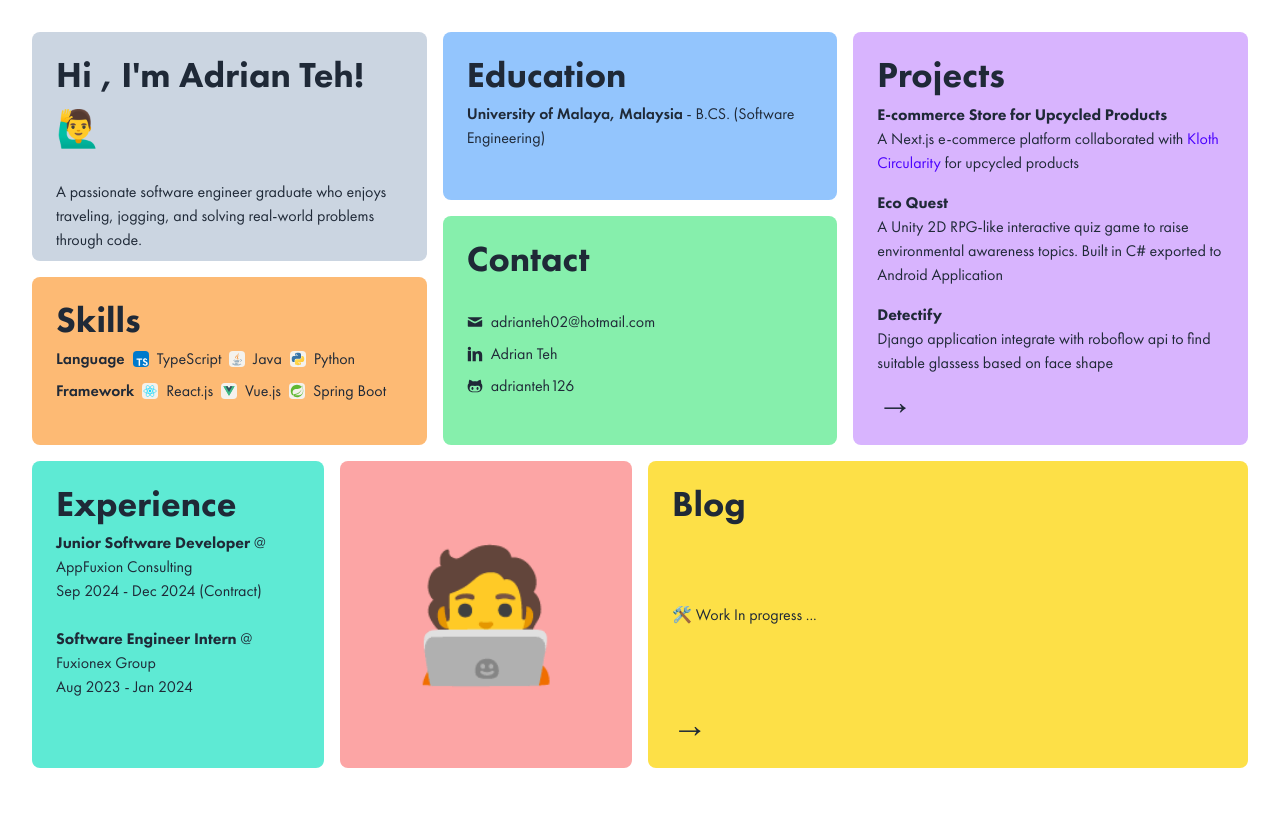
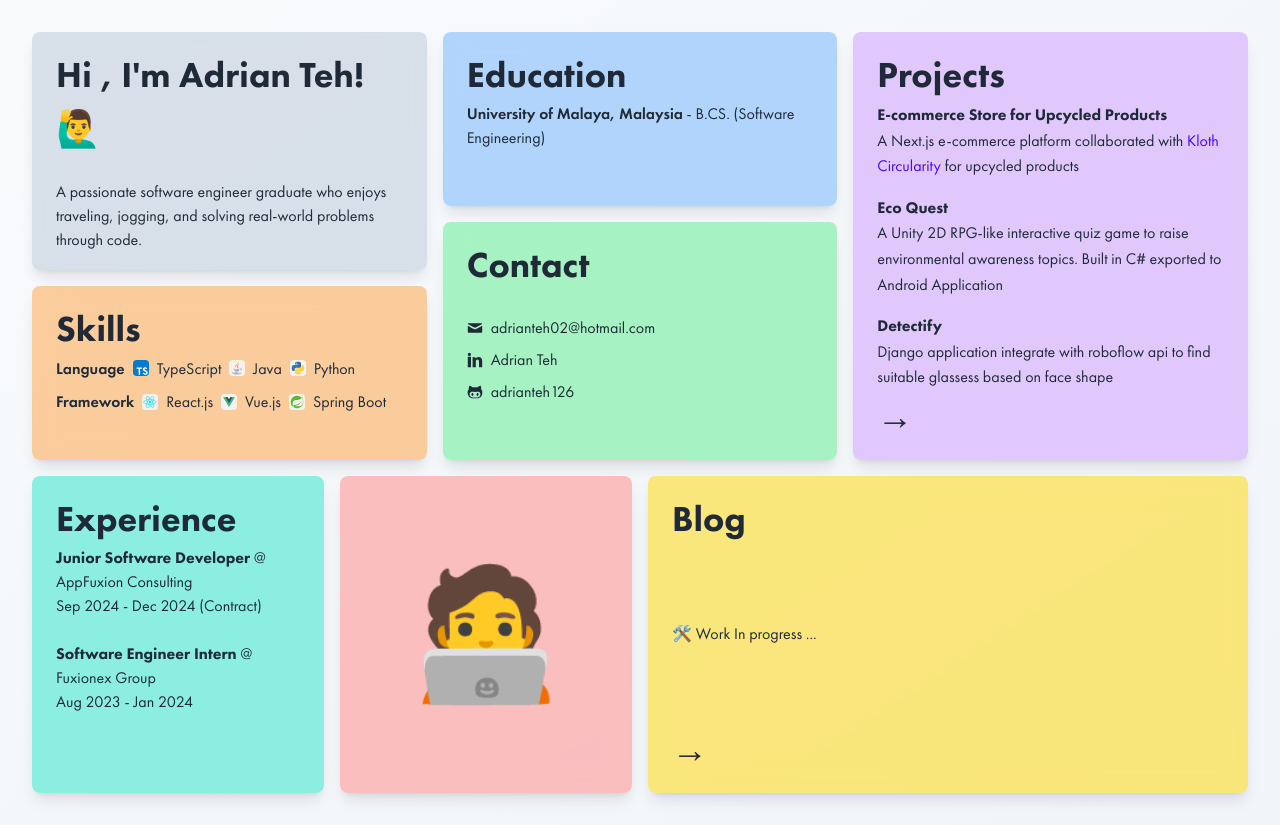
Before and after one commit to adrianteh126/adrianteh126.github.io, a Next.js app: page / in a window 1280 px wide. Before the commit the page ends 800 px from the top, so only its background shows below. Built offline with nearby package versions, Linux system fonts and the light colour scheme.

Commit message:
feat(landing): add motions

```diff
--- a/package.json
+++ b/package.json
@@ -11,6 +11,7 @@
   },
   "dependencies": {
     "clsx": "^2.1.1",
+    "framer-motion": "^12.34.0",
     "next": "16.1.6",
     "react": "19.2.4",
     "react-dom": "19.2.4",
--- a/src/app/layout.tsx
+++ b/src/app/layout.tsx
@@ -1,5 +1,5 @@
 import { cn } from "@/lib/utils";
-import type { Metadata } from "next";
+import type { Metadata, Viewport } from "next";
 import localFont from "next/font/local";
 
 import "@/styles/globals.css";
@@ -41,6 +41,12 @@ export const metadata: Metadata = {
   },
 };
 
+export const viewport: Viewport = {
+  width: "device-width",
+  initialScale: 1,
+  maximumScale: 5,
+};
+
 export default function RootLayout({
   children,
 }: Readonly<{
--- a/src/app/page.tsx
+++ b/src/app/page.tsx
@@ -1,3 +1,5 @@
+"use client";
+
 import {
   EntypoMail,
   EntypoSocialGithub,
@@ -10,21 +12,61 @@ import {
   SkillIconsVuejsLight,
 } from "@/components/icon";
 import Link from "next/link";
+import { motion } from "framer-motion";
+import { useState } from "react";
+
+// Animation variants
+const cardVariants = {
+  hidden: { opacity: 0, y: 20 },
+  visible: { opacity: 1, y: 0 },
+};
+
+const hoverVariants = {
+  scale: 1.02,
+  y: -4,
+  transition: {
+    type: "spring" as const,
+    stiffness: 400,
+    damping: 25,
+  },
+};
 
 export default function Home() {
+  // Detect if device supports hover (not touch-only) - initialized lazily
+  const [isHoverEnabled] = useState(() => {
+    if (typeof window === "undefined") return false;
+    return window.matchMedia("(hover: hover)").matches;
+  });
+
   return (
-    <div className="grid h-screen grid-flow-dense grid-cols-12 grid-rows-12 gap-4 bg-base-100 p-8 *:rounded-lg *:px-6 *:py-4">
+    <>
+      <div className="grid min-h-screen grid-flow-dense grid-cols-2 grid-rows-12 gap-3 bg-gradient-to-br from-slate-50 to-slate-100 p-4 *:rounded-lg *:px-6 *:py-4 sm:grid-cols-6 sm:gap-3 sm:p-6 lg:grid-cols-12 lg:gap-4 lg:p-8">
         {/* About Me */}
-      <div className="col-span-4 row-span-4 bg-slate-300">
+        <motion.div
+          className="col-span-2 row-span-4 bg-slate-300/70 shadow-lg backdrop-blur-md sm:col-span-6 lg:col-span-4"
+          variants={cardVariants}
+          initial="hidden"
+          animate="visible"
+          transition={{ duration: 0.5, delay: 0 }}
+          whileHover={isHoverEnabled ? hoverVariants : undefined}
+        >
           <h2 className="font-bold">Hi , I&apos;m Adrian Teh! 🙋‍♂️</h2>
           <br />
           <p>
-          A passionate software engineer graduate who enjoys traveling, jogging,
-          and solving real-world problems through code.
+            A passionate software engineer graduate who enjoys traveling,
+            jogging, and solving real-world problems through code.
           </p>
-      </div>
+        </motion.div>
+
         {/* Education */}
-      <div className="col-span-4 row-span-3 bg-blue-300">
+        <motion.div
+          className="col-span-2 row-span-3 bg-blue-300/70 shadow-lg backdrop-blur-md sm:col-span-3 lg:col-span-4"
+          variants={cardVariants}
+          initial="hidden"
+          animate="visible"
+          transition={{ duration: 0.5, delay: 0.1 }}
+          whileHover={isHoverEnabled ? hoverVariants : undefined}
+        >
           <h2 className="font-bold">Education</h2>
           <ul>
             <li>
@@ -34,11 +76,19 @@ export default function Home() {
               - B.CS. (Software Engineering)
             </li>
           </ul>
-      </div>
+        </motion.div>
+
         {/* Projects */}
-      <div className="col-span-4 row-span-7 flex flex-col justify-between bg-purple-300">
+        <motion.div
+          className="col-span-2 row-span-7 flex flex-col justify-between bg-purple-300/70 shadow-lg backdrop-blur-md sm:col-span-6 lg:col-span-4"
+          variants={cardVariants}
+          initial="hidden"
+          animate="visible"
+          transition={{ duration: 0.5, delay: 0.2 }}
+          whileHover={isHoverEnabled ? hoverVariants : undefined}
+        >
           <h2 className="font-bold">Projects</h2>
-        <div className="flex flex-col gap-4">
+          <div className="flex flex-col gap-4 text-sm sm:text-base">
             <div>
               <strong>E-commerce Store for Upcycled Products</strong>
               <br />A Next.js e-commerce platform collaborated with{" "}
@@ -71,15 +121,25 @@ export default function Home() {
               </h2>
             </div>
           </Link>
-      </div>
+        </motion.div>
+
         {/* Contact */}
-      <div className="col-span-4 row-span-4 bg-green-300">
+        <motion.div
+          className="col-span-2 row-span-4 bg-green-300/70 shadow-lg backdrop-blur-md sm:col-span-3 lg:col-span-4"
+          variants={cardVariants}
+          initial="hidden"
+          animate="visible"
+          transition={{ duration: 0.5, delay: 0.3 }}
+          whileHover={isHoverEnabled ? hoverVariants : undefined}
+        >
           <h2 className="font-bold">Contact</h2>
           <br />
           <div className="flex flex-col gap-2 *:flex *:items-center *:gap-2">
             <Link href="mailto:adrianteh02@hotmail.com">
               <EntypoMail />
-            <span>adrianteh02@hotmail.com</span>
+              <span className="break-all sm:break-normal">
+                adrianteh02@hotmail.com
+              </span>
             </Link>
             <Link
               href="https://www.linkedin.com/in/adrian-teh-kuan-kiat"
@@ -93,12 +153,20 @@ export default function Home() {
               <span>adrianteh126</span>
             </Link>
           </div>
-      </div>
+        </motion.div>
+
         {/* Skills */}
-      <div className="col-span-4 row-span-3 bg-orange-300">
+        <motion.div
+          className="col-span-2 row-span-3 bg-orange-300/70 shadow-lg backdrop-blur-md sm:col-span-6 lg:col-span-4"
+          variants={cardVariants}
+          initial="hidden"
+          animate="visible"
+          transition={{ duration: 0.5, delay: 0.4 }}
+          whileHover={isHoverEnabled ? hoverVariants : undefined}
+        >
           <h2 className="font-bold">Skills</h2>
 
-        <div className="flex flex-col gap-2 *:flex *:flex-wrap *:gap-2">
+          <div className="flex flex-col gap-2 text-sm *:flex *:flex-wrap *:gap-2 sm:text-base">
             <div className="*:flex *:items-center *:gap-2">
               <span className="font-semibold">Language </span>
               <span>
@@ -131,16 +199,17 @@ export default function Home() {
               </span>
             </div>
           </div>
+        </motion.div>
 
-        {/* <ul>
-
-          <li className="flex"></li>
-          <li>React, Next.js</li>
-          <li>MongoDB, PostgreSQL</li>
-        </ul> */}
-      </div>
         {/* Experience */}
-      <div className="col-span-3 row-span-6 bg-teal-300">
+        <motion.div
+          className="col-span-2 row-span-6 bg-teal-300/70 shadow-lg backdrop-blur-md sm:col-span-3 lg:col-span-3"
+          variants={cardVariants}
+          initial="hidden"
+          animate="visible"
+          transition={{ duration: 0.5, delay: 0.5 }}
+          whileHover={isHoverEnabled ? hoverVariants : undefined}
+        >
           <h2 className="font-bold">Experience</h2>
           <p>
             <strong>Junior Software Developer</strong> @ AppFuxion Consulting
@@ -152,36 +221,36 @@ export default function Home() {
             <strong>Software Engineer Intern</strong> @ Fuxionex Group <br />
             Aug 2023 - Jan 2024
           </p>
-      </div>
+        </motion.div>
+
         {/* Testimonials */}
-      <div className="col-span-3 row-span-6 bg-red-300">
-        <span className="flex h-full w-full select-none flex-col items-center justify-center text-[8rem]">
+        <motion.div
+          className="col-span-2 row-span-6 bg-red-300/70 shadow-lg backdrop-blur-md sm:col-span-3 lg:col-span-3"
+          variants={cardVariants}
+          initial="hidden"
+          animate="visible"
+          transition={{ duration: 0.5, delay: 0.6 }}
+          whileHover={isHoverEnabled ? hoverVariants : undefined}
+        >
+          <span className="flex h-full w-full select-none flex-col items-center justify-center text-[4rem] sm:text-[6rem] lg:text-[8rem]">
             🧑‍💻
           </span>
-        {/* <h2 className="font-bold">Testimonials</h2>
-        <p>
-          <strong>John Doe</strong> - "Adrian's attention to detail and coding
-          expertise are exceptional."
-        </p>
-        <p>
-          <strong>Jane Smith</strong> - "His ability to tackle complex problems
-          with creative solutions is impressive."
-        </p> */}
-      </div>
+        </motion.div>
+
         {/* Blog */}
-      <div className="col-span-6 row-span-6 flex flex-col justify-between bg-yellow-300">
+        <motion.div
+          className="col-span-2 row-span-6 flex flex-col justify-between bg-yellow-300/70 shadow-lg backdrop-blur-md sm:col-span-6 lg:col-span-6"
+          variants={cardVariants}
+          initial="hidden"
+          animate="visible"
+          transition={{ duration: 0.5, delay: 0.7 }}
+          whileHover={isHoverEnabled ? hoverVariants : undefined}
+        >
           <h2 className="font-bold">Blog</h2>
           <ul>
             <li>
-            {/* <Link href="#blog1">Blog 1</Link> */}
               <p>🛠️ Work In progress ...</p>
             </li>
-          {/* <li>
-            <Link href="#blog2">"10 React Tips for Cleaner Code"</Link>
-          </li>
-          <li>
-            <Link href="#blog3">"My Experience in Japan as an Exchange Student"</Link>
-          </li> */}
           </ul>
           <Link href="/blog" target="_blank">
             <div className="tooltip" data-tip="More Blog Content">
@@ -190,7 +259,8 @@ export default function Home() {
               </h2>
             </div>
           </Link>
+        </motion.div>
       </div>
-    </div>
+    </>
   );
 }
--- a/tailwind.config.ts
+++ b/tailwind.config.ts
@@ -15,13 +15,13 @@ export default {
         foreground: "var(--foreground)",
       },
       fontSize: {
-        base: "16px",
-        lg: "18px",
-        xl: "20px",
-        "2xl": "24px",
-        "3xl": "30px",
-        "4xl": "36px",
-        "5xl": "48px",
+        base: ["clamp(14px, 2.5vw, 16px)", { lineHeight: "1.6" }],
+        lg: ["clamp(16px, 3vw, 18px)", { lineHeight: "1.6" }],
+        xl: ["clamp(17px, 3.5vw, 20px)", { lineHeight: "1.5" }],
+        "2xl": ["clamp(20px, 4vw, 24px)", { lineHeight: "1.4" }],
+        "3xl": ["clamp(24px, 5vw, 30px)", { lineHeight: "1.3" }],
+        "4xl": ["clamp(28px, 6vw, 36px)", { lineHeight: "1.2" }],
+        "5xl": ["clamp(32px, 7vw, 48px)", { lineHeight: "1.1" }],
       },
     },
   },
@@ -35,7 +35,7 @@ export default {
         h5: { fontSize: theme("fontSize.xl") },
         h6: { fontSize: theme("fontSize.lg") },
         p: { fontSize: theme("fontSize.base") },
-      }),
+      });
       addUtilities({
         /* Hide scrollbar for Chrome, Safari and Opera */
         ".no-scrollbar::-webkit-scrollbar": {
```
Also changed, not shown: eslint.config.mjs (+4 -7 lines), 1 other file (tests, documents, lock files or other folders). Lines whose indentation alone changed are shown as unchanged.
